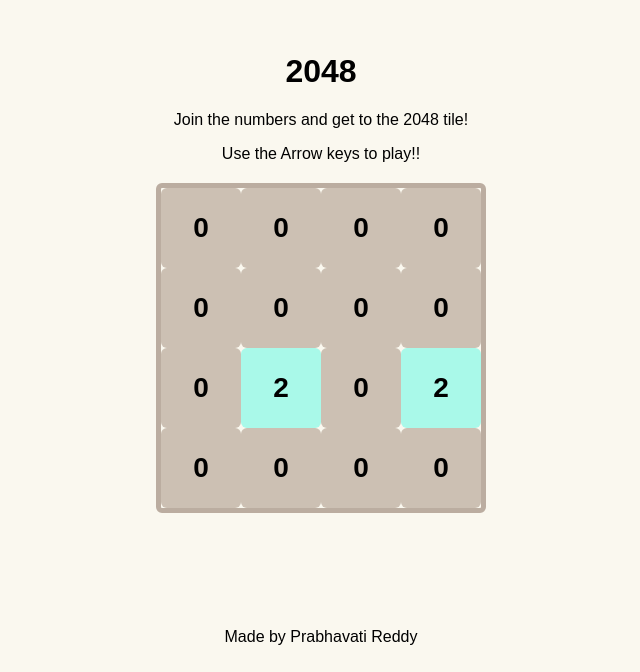
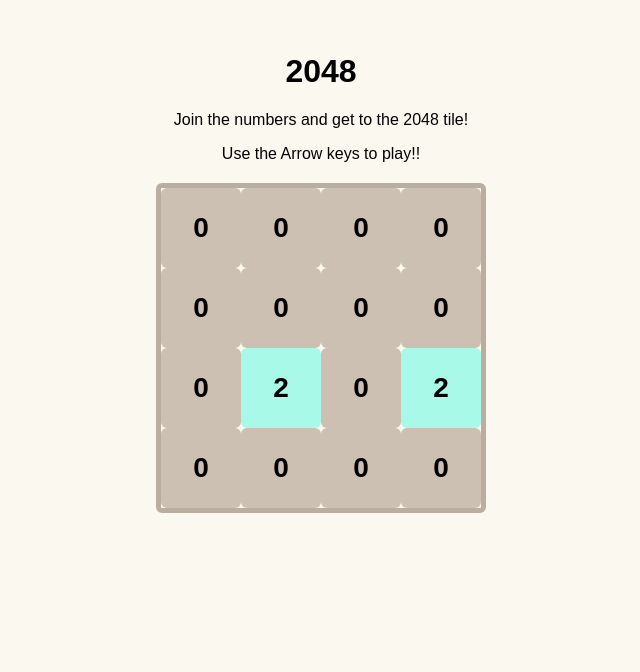
Before and after one commit to Prabhavatireddyy/2048_Game, a plain HTML site: page index.html in a window 1280 px wide. Shown: the part 128-800 px from the top of the page, without its empty margins (319-959 px from the left). Drawn offline with Linux system fonts and the light colour scheme.

Commit message:
Update index.html

```diff
--- a/index.html
+++ b/index.html
@@ -20,9 +20,7 @@
     </div>
   </div>
   <script src="script.js"></script>
-  <footer>
-        <p class="highlight">Made by Prabhavati Reddy</p>
-    </footer>
+
 </body>
 
 </html>
```
